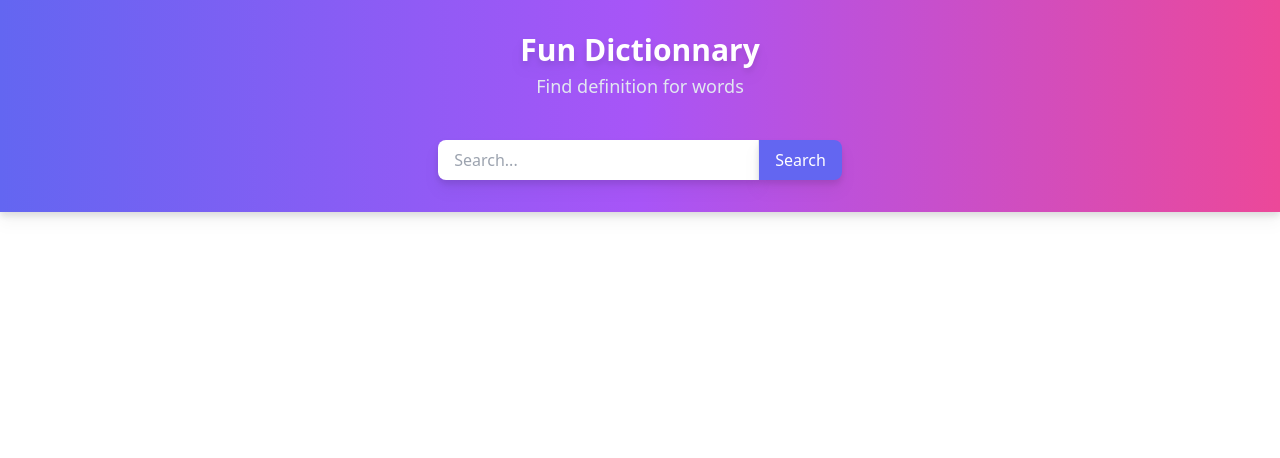
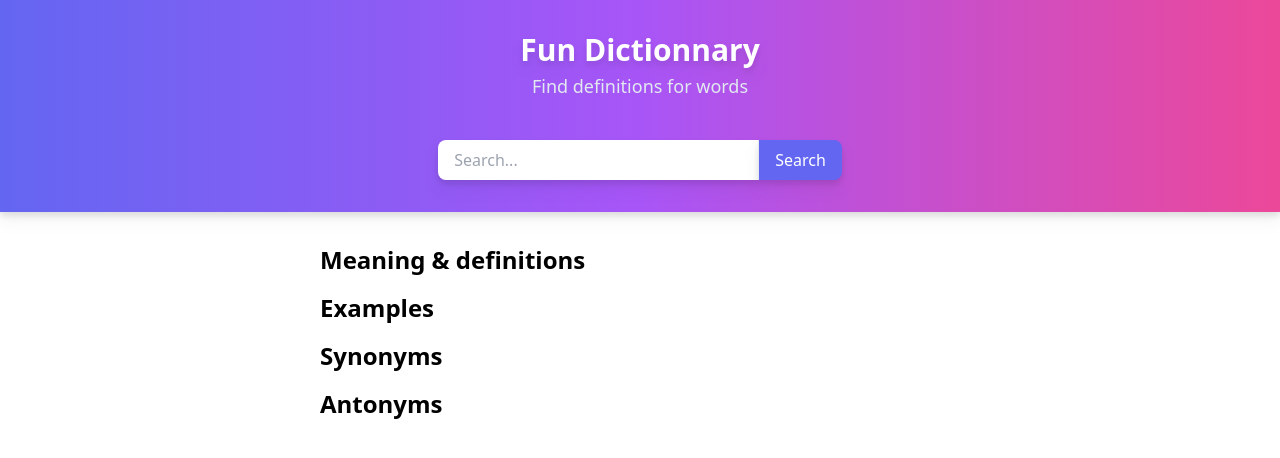
Before and after one commit to wendybaque/Fun-dictionnary, a React (Create React App) app: page / in a window 1280 px wide. Shown: the top 458 px of the page. Built offline with nearby package versions, Linux system fonts and the light colour scheme.

Commit message:
Add ResultList component with his style

```diff
--- a/src/App.jsx
+++ b/src/App.jsx
@@ -1,6 +1,7 @@
 import React, { createContext, useState } from 'react'
 import "../src/App.css";
 import Header from './components/Header';
+import ResultList from './components/ResultList';
 
 // Create context :
 export const InputContext = createContext();
@@ -17,6 +18,7 @@ function App() {
     <InputContext.Provider value={value}>
       <div className='App'>
         <Header />
+        <ResultList />
       </div>
     </InputContext.Provider>
   )
--- a/src/components/Header.jsx
+++ b/src/components/Header.jsx
@@ -22,7 +22,7 @@ function Header() {
     <div className="bg-gradient-to-r from-indigo-500 via-purple-500 to-pink-500 drop-shadow-lg">
         <div className="container mx-auto py-8">
             <h1 className='text-3xl font-bold text-center text-white drop-shadow-lg'>Fun Dictionnary</h1>
-            <p className='text-center mt-1 mb-10 text-slate-200 text-lg'>Find definition for words</p>
+            <p className='text-center mt-1 mb-10 text-slate-200 text-lg'>Find definitions for words</p>
                 <div className="flex item-center justify-center mt-5">
                     <div className="flex">
                         <input type="text" placeholder='Search...' className='px-4 py-2 md:w-80 rounded-l-lg drop-shadow-lg' onChange={handleInputChange} value={value} onKeyDown={handleInputKeyDown}/>
--- /dev/null
+++ b/src/components/ResultList.jsx
@@ -0,0 +1,16 @@
+import React from 'react'
+
+function ResultList() {
+  return (
+    <div className='container mx-auto p-4 max-w-2xl'>
+        <div>
+            <h3 className='text-2xl font-bold mt-4'>Meaning & definitions </h3>
+            <h3 className='text-2xl font-bold mt-4'>Examples</h3>
+            <h3 className='text-2xl font-bold mt-4'>Synonyms</h3>
+            <h3 className='text-2xl font-bold mt-4'>Antonyms</h3>
+        </div>
+    </div>
+  )
+}
+
+export default ResultList
```
